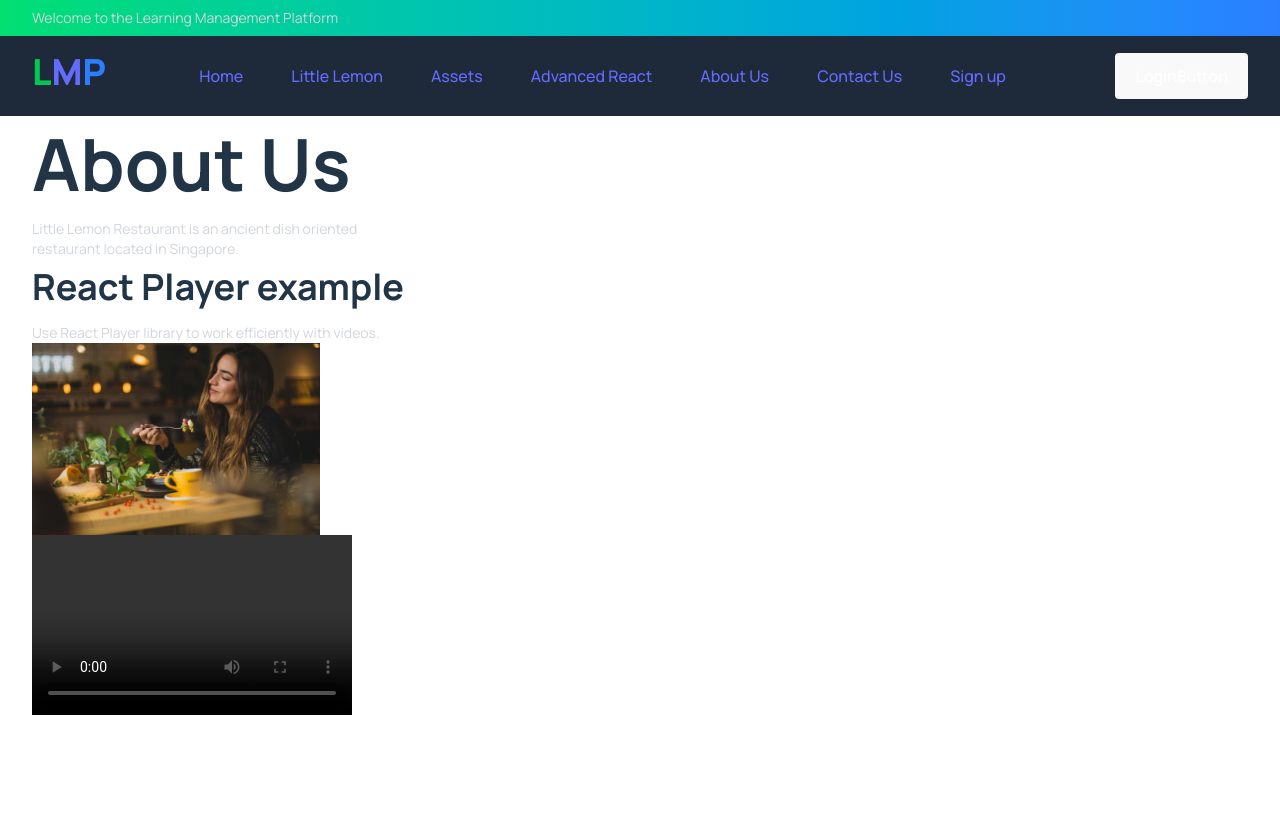
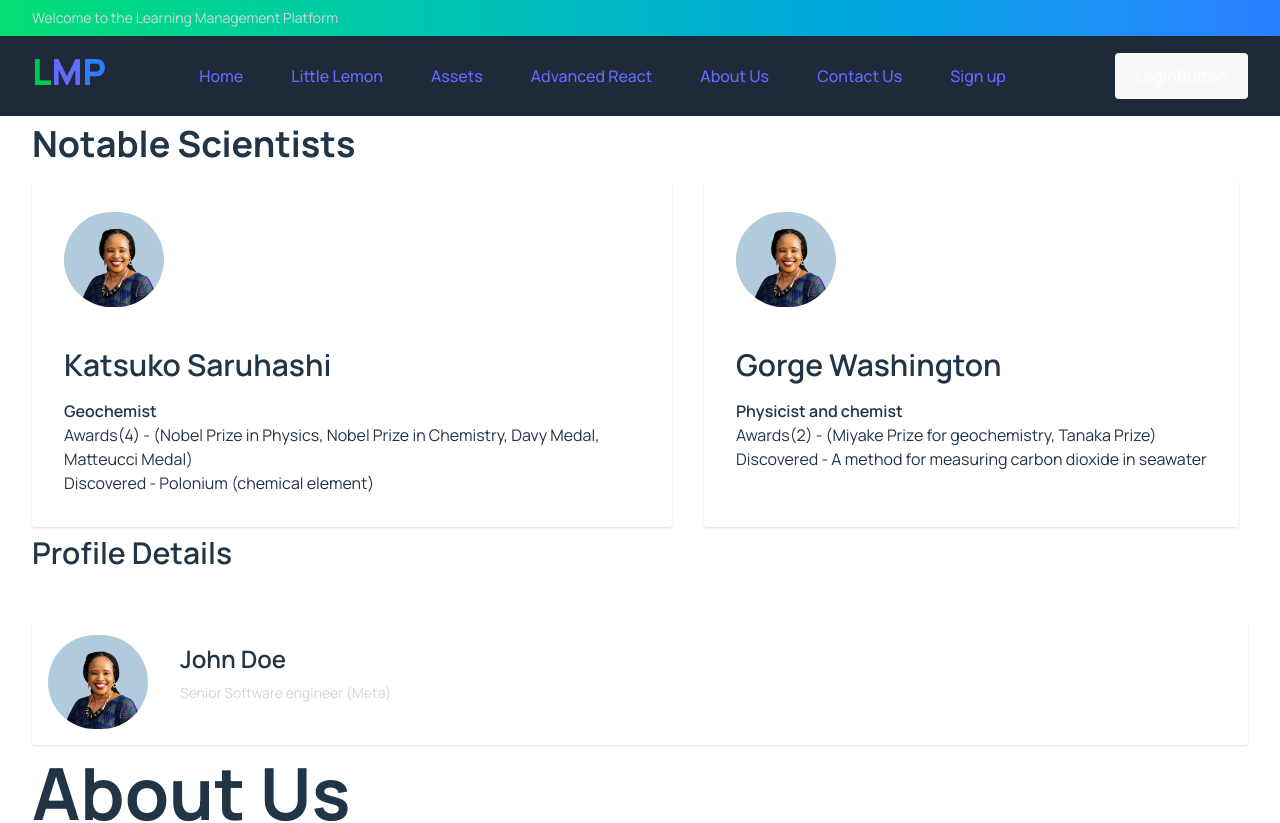
Before and after one commit to jsonwamuyu/Meta-Frontend-Dev-Course---coursera-learning, a React (Vite) app: page /about in a window 1280 px wide. Shown: the top 823 px of the page. Before the commit the page ends 800 px from the top, so only its background shows below. Built offline with nearby package versions, Linux system fonts and the light colour scheme; no server answers.

Commit message:
Passing props to a component

```diff
--- a/src/components/About.tsx
+++ b/src/components/About.tsx
@@ -1,9 +1,12 @@
 import restaurant from "../assets/restaurant.jpg";
 import MyVideo from "./MyVideo";
-
+import Gallery from "./coursera/advanced-react/renderHOC/Galary";
+import Profile from "./coursera/advanced-react/renderHOC/Profile";
 const About = () => {
   return (
     <section className="container">
+      <Gallery />
+      <Profile />
       <div>
         <h1 className="text-3xl font-bold mb-4">About Us</h1>
         <p className="max-w-sm text-sm">
--- /dev/null
+++ b/src/components/coursera/advanced-react/renderHOC/Avatar.tsx
@@ -0,0 +1,25 @@
+import React from "react";
+
+const Card = ({ children }) => {
+  return <div className="">{children}</div>;
+};
+
+const Avatar = ({ size = 100, name, role }) => {
+  return (
+    <div className=" rounded-sm shadow-sm p-4 flex flex-row gap-8">
+      <img
+        src="../src/assets/profile.png"
+        alt={name}
+        width={size}
+        height={100}
+        className="rounded-full"
+      />
+      <div className="flex flex-col">
+        <h5>{name}</h5>
+        <p>{role}</p>
+      </div>
+    </div>
+  );
+};
+
+export default Avatar;
--- /dev/null
+++ b/src/components/coursera/advanced-react/renderHOC/Galary.tsx
@@ -0,0 +1,63 @@
+import React from "react";
+
+const scientists = [
+  {
+    id: "1",
+    name: "Katsuko Saruhashi",
+    professional: "Geochemist",
+    profile_pic: "../src/assets/profile.png",
+    awards: [
+      "Nobel Prize in Physics",
+      "Nobel Prize in Chemistry",
+      "Davy Medal",
+      "Matteucci Medal",
+    ],
+    discovered: "Polonium (chemical element)",
+  },
+  {
+    name: "Gorge Washington",
+    professional: "Physicist and chemist",
+    profile_pic: "../src/assets/profile.png",
+    awards: ["Miyake Prize for geochemistry", "Tanaka Prize"],
+    discovered: "A method for measuring carbon dioxide in seawater",
+  },
+];
+
+const Scientist = (props) => {
+  return (
+    <div className="shadow-sm p-8 rounded-sm flex flex-col gap-8 ">
+      <img
+        src={props.profile_pic}
+        alt={props.name}
+        className="rounded-full"
+        width={100}
+        height={100}
+      />
+      <div>
+        <h4>{props.name}</h4>
+        <ul>
+          <li className="font-semibold">{props.professional}</li>
+          <li className="w-full lg:max-w-xl">
+            Awards({props.awards.length}) - ({props.awards.join(", ")})
+          </li>
+          <li>Discovered - {props.discovered}</li>
+        </ul>
+      </div>
+    </div>
+  );
+};
+
+const Gallery = () => {
+  return (
+    <section>
+      <h3>Notable Scientists</h3>
+      <div className="flex flex-wrap gap-8">
+        {scientists.map((scientist) => (
+          <Scientist key={scientist} {...scientist} />
+        ))}
+      </div>
+    </section>
+  );
+};
+
+export default Gallery;
--- /dev/null
+++ b/src/components/coursera/advanced-react/renderHOC/Profile.tsx
@@ -0,0 +1,20 @@
+import Avatar from "./Avatar";
+
+const Card = ({ children }) => {
+  return <div className="">{children}</div>;
+};
+
+const Profile = () => {
+  const user = {
+    name: "John Doe",
+    role: "Senior Software engineer (Meta)",
+  };
+  return (
+    <section className="flex flex-col gap-8">
+      <h4>Profile Details</h4>
+      <Avatar {...user} />
+    </section>
+  );
+};
+
+export default Profile;
--- a/src/components/coursera/advanced-react/renderHOC/RenderProp.jsx
+++ b/src/components/coursera/advanced-react/renderHOC/RenderProp.tsx
@@ -74,5 +74,6 @@ function App() {
     </div>
   );
 }
+r;
 
 export default RenderProp;
```
